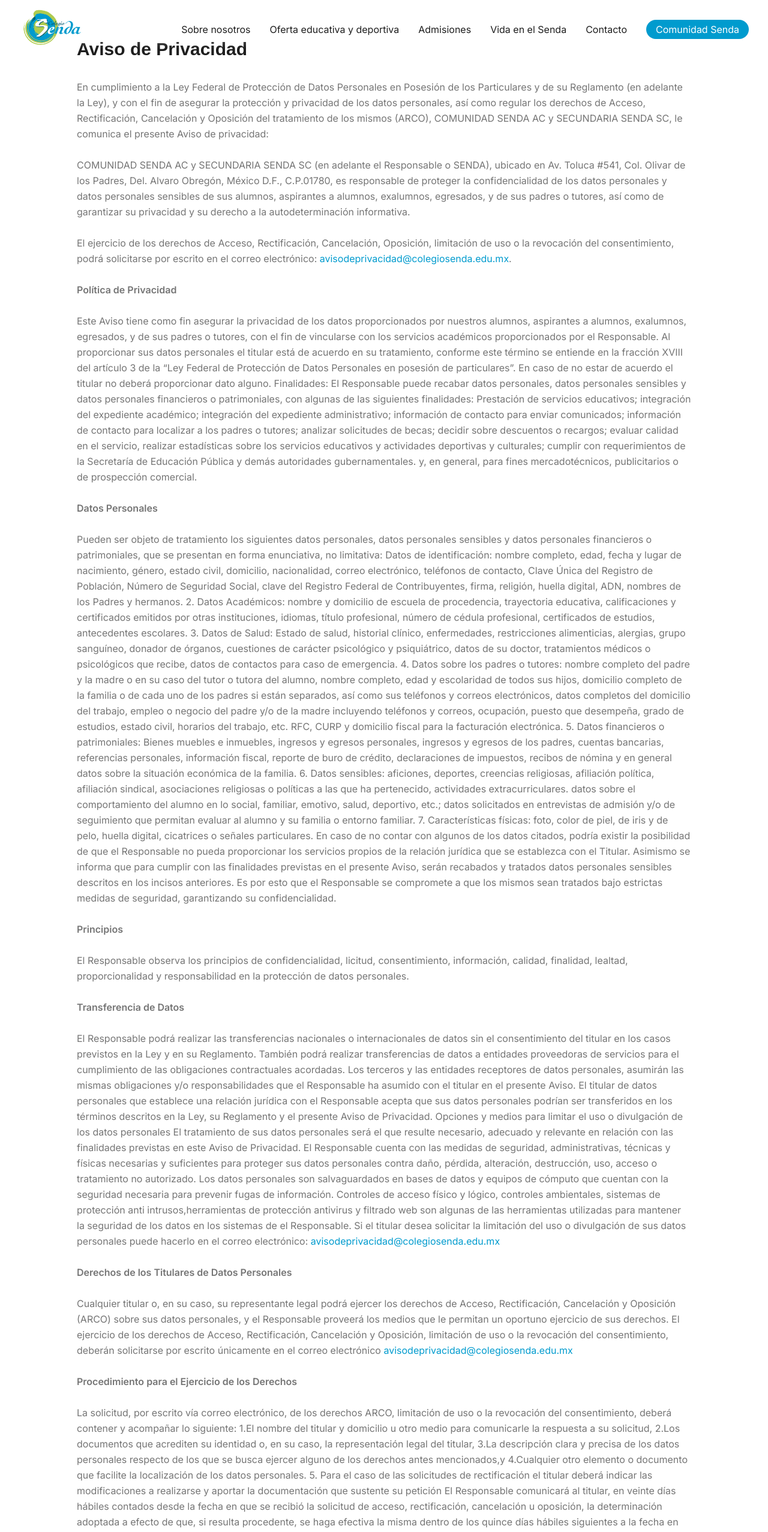
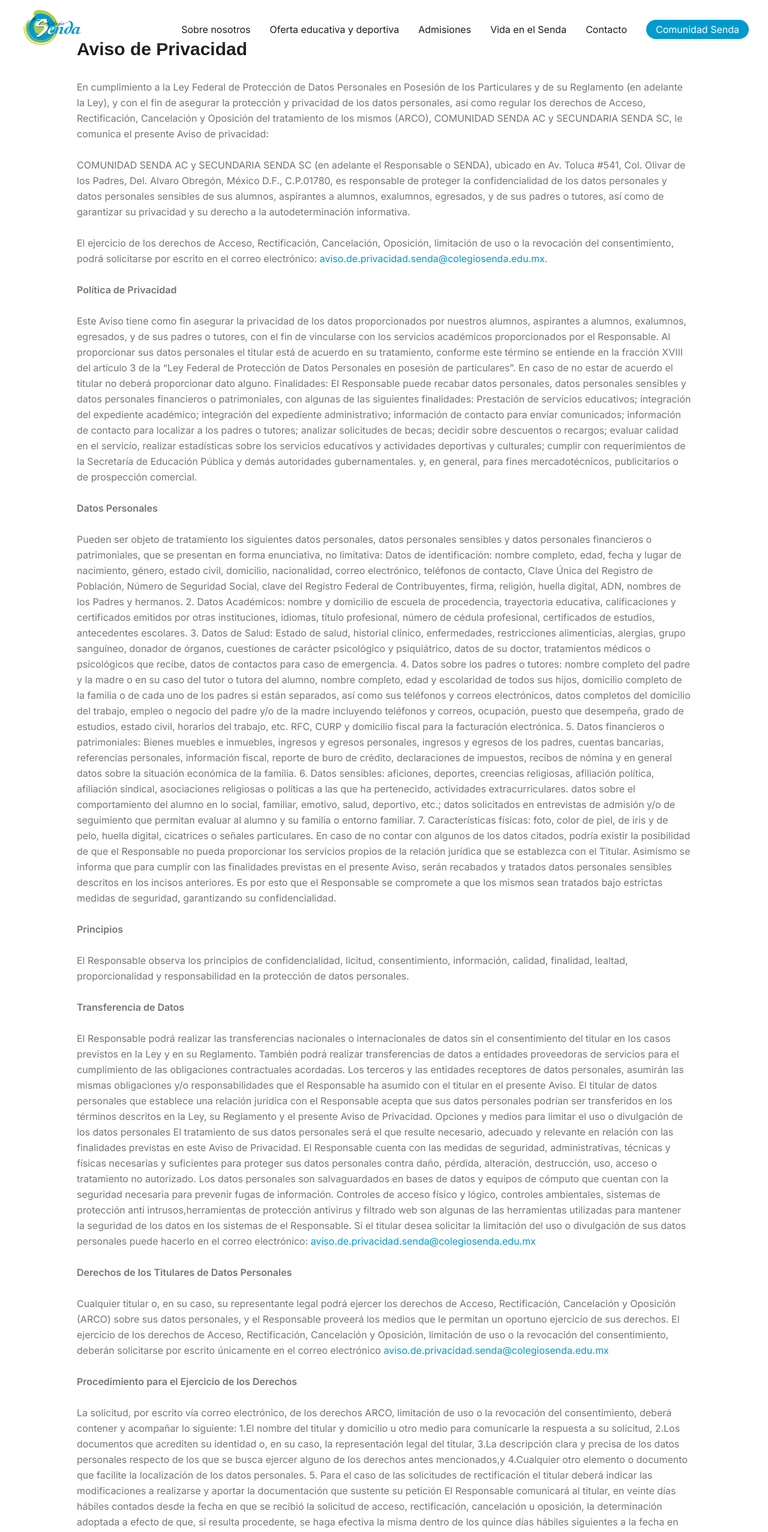
Before and after one commit to isabelrobleda/frontend-senda, a React (Vite) app: page /aviso-de-privacidad in a window 1280 px wide. Shown: the top 2554 px of the page at 60% size. Built offline with nearby package versions, Linux system fonts and the light colour scheme; a web font is replaced by a local one.

Commit message:
aviso de privacidad emial change

```diff
--- a/src/pages/AvisoPrivacidad.jsx
+++ b/src/pages/AvisoPrivacidad.jsx
@@ -29,10 +29,10 @@
         Oposición, limitación de uso o la revocación del consentimiento, podrá
         solicitarse por escrito en el correo electrónico:{" "}
         <a
-          href="mailto:avisodeprivacidad@colegiosenda.edu.mx"
+          href="mailto:aviso.de.privacidad.senda@colegiosenda.edu.mx"
           className="text-[#009bce]"
         >
-          avisodeprivacidad@colegiosenda.edu.mx
+          aviso.de.privacidad.senda@colegiosenda.edu.mx
         </a>
         .
         <br />
@@ -147,10 +147,10 @@
         limitación del uso o divulgación de sus datos personales puede hacerlo
         en el correo electrónico: {" "}
         <a
-          href="mailto:avisodeprivacidad@colegiosenda.edu.mx"
+          href="mailto:aviso.de.privacidad.senda@colegiosenda.edu.mx"
           className="text-[#009bce]"
         >
-           avisodeprivacidad@colegiosenda.edu.mx
+           aviso.de.privacidad.senda@colegiosenda.edu.mx
         </a>
         {" "}
         <br />
@@ -166,10 +166,10 @@
         consentimiento, deberán solicitarse por escrito únicamente en el correo
         electrónico {" "}
         <a
-          href="mailto:avisodeprivacidad@colegiosenda.edu.mx"
+          href="mailto:aviso.de.privacidad.senda@colegiosenda.edu.mx"
           className="text-[#009bce]"
         >
-           avisodeprivacidad@colegiosenda.edu.mx
+           aviso.de.privacidad.senda@colegiosenda.edu.mx
         </a>
         {" "}
         <br />
@@ -210,10 +210,10 @@
         únicamente para tales efectos enviar una solicitud por escrito en el
         correo electrónico {" "}
         <a
-          href="mailto:avisodeprivacidad@colegiosenda.edu.mx"
+          href="mailto:aviso.de.privacidad.senda@colegiosenda.edu.mx"
           className="text-[#009bce]"
         >
-           avisodeprivacidad@colegiosenda.edu.mx
+           aviso.de.privacidad.senda@colegiosenda.edu.mx
         </a>
         {" "} Dentro de los
         siguientes veinte días hábiles contados desde la fecha en que se recibió
```
